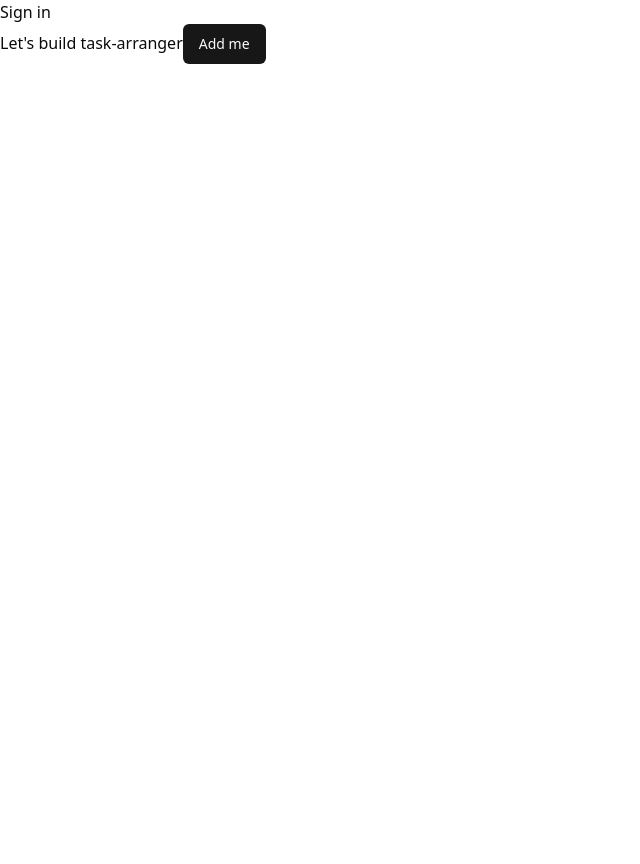
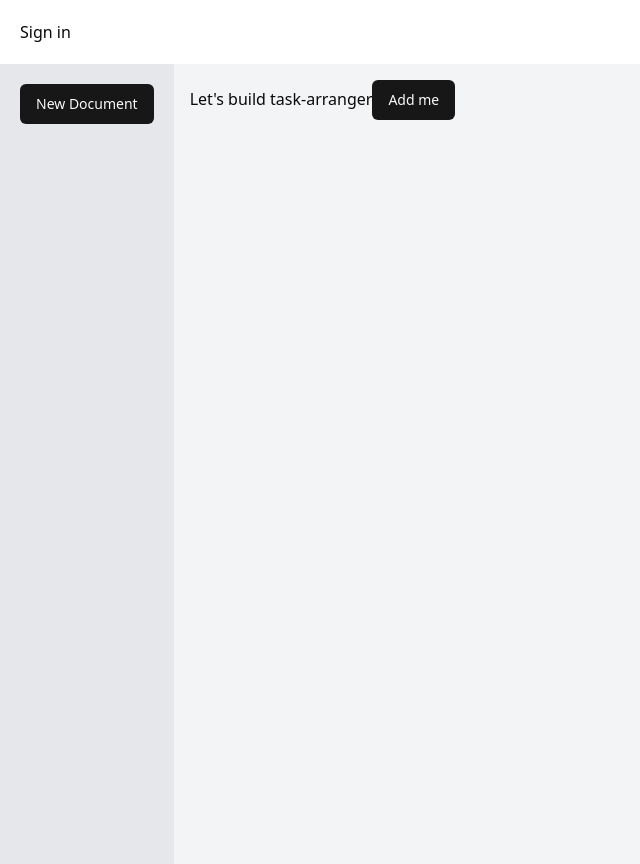
Before and after one commit to ShahinurAlamBhuiyan/Task-Arranger, a Next.js app: page / in a window 1280 px wide. Shown: the whole page, without its empty margins (0-640 px from the left). Before the commit the page ends 800 px from the top, so only its background shows below. Built offline with nearby package versions, Linux system fonts and the light colour scheme; no server answers.

Commit message:
Add Sidebar New Document btn

```diff
--- a/app/layout.tsx
+++ b/app/layout.tsx
@@ -2,6 +2,7 @@ import type { Metadata } from "next";
 import "./globals.css";
 import { ClerkProvider } from "@clerk/nextjs";
 import Header from "@/components/Header";
+import Sidebar from "@/components/Sidebar";
 
 
 
@@ -20,7 +21,14 @@ export default function RootLayout({
       <html lang="en">
         <body>
           <Header />
-          {children}
+
+          <div className="flex min-h-screen">
+            <Sidebar />
+
+            <div className="flex-1 p-4 bg-gray-100 overflow-y-auto scrollbar-hide">
+              {children}
+            </div>
+          </div>
         </body>
       </html>
     </ClerkProvider>
--- a/components/Header.tsx
+++ b/components/Header.tsx
@@ -5,9 +5,9 @@ import { useUser } from "@clerk/nextjs"
 const Header = () => {
   const { user } = useUser()
   return (
-    <div>
+    <div className="flex items-center justify-between p-5">
       {user && (
-        <h1>{user?.firstName}{`'s`} Space</h1>
+        <h1 className="text-2xl">{user?.firstName}{`'s`} Space</h1>
       )}
 
       {/* Breadcrumbs */}
--- /dev/null
+++ b/components/NewDocumentButton.tsx
@@ -0,0 +1,8 @@
+import { Button } from "./ui/button"
+
+const NewDocumentButton = () => {
+    return (
+        <Button>New Document</Button>
+    )
+}
+export default NewDocumentButton
--- /dev/null
+++ b/components/Sidebar.tsx
@@ -0,0 +1,10 @@
+import NewDocumentButton from "./NewDocumentButton"
+
+const Sidebar = () => {
+    return (
+        <div className="p-2 md:p-5 bg-gray-200 relative">
+            <NewDocumentButton />
+        </div>
+    )
+}
+export default Sidebar
```
